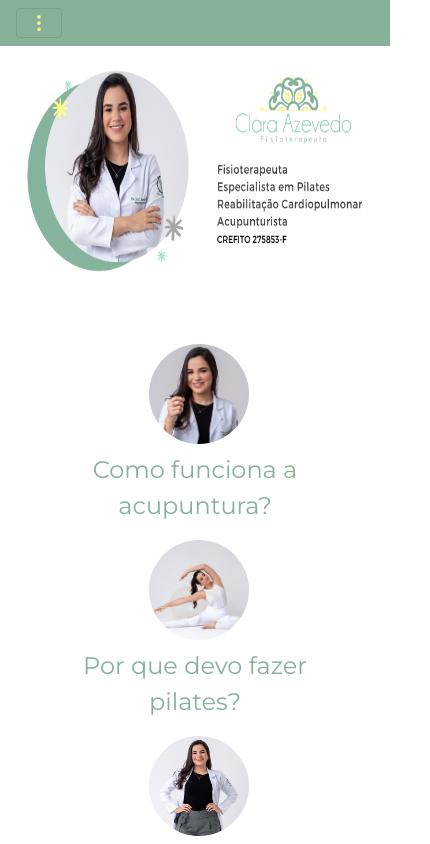
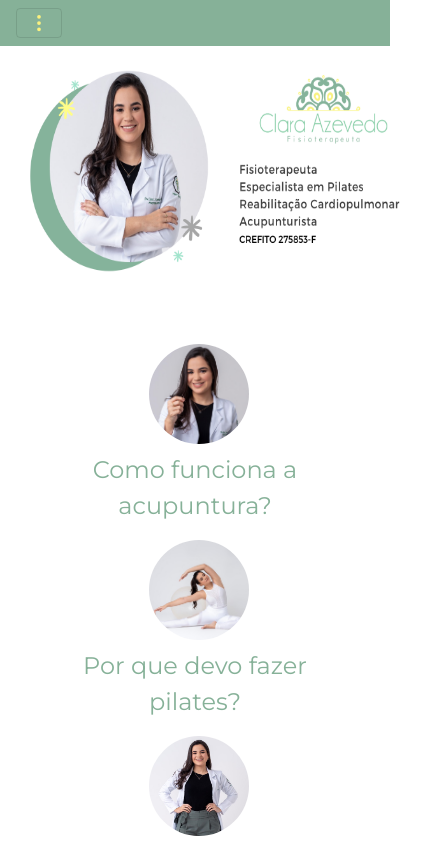
Before and after one commit to jcgsr/Escurinha, a Vue app: page / in a window 390 px wide. Shown: the top 844 px of the page, 430 px wide, since content can reach past the window. Built offline with nearby package versions, Linux system fonts and the light colour scheme.

Commit message:
top-img width

```diff
--- a/src/components/Home.vue
+++ b/src/components/Home.vue
@@ -75,7 +75,7 @@ img {
 
   #top-img {
     height: 250px;
-    width: 100%;
+    width: 430px;
   }
 
   .links {
```
